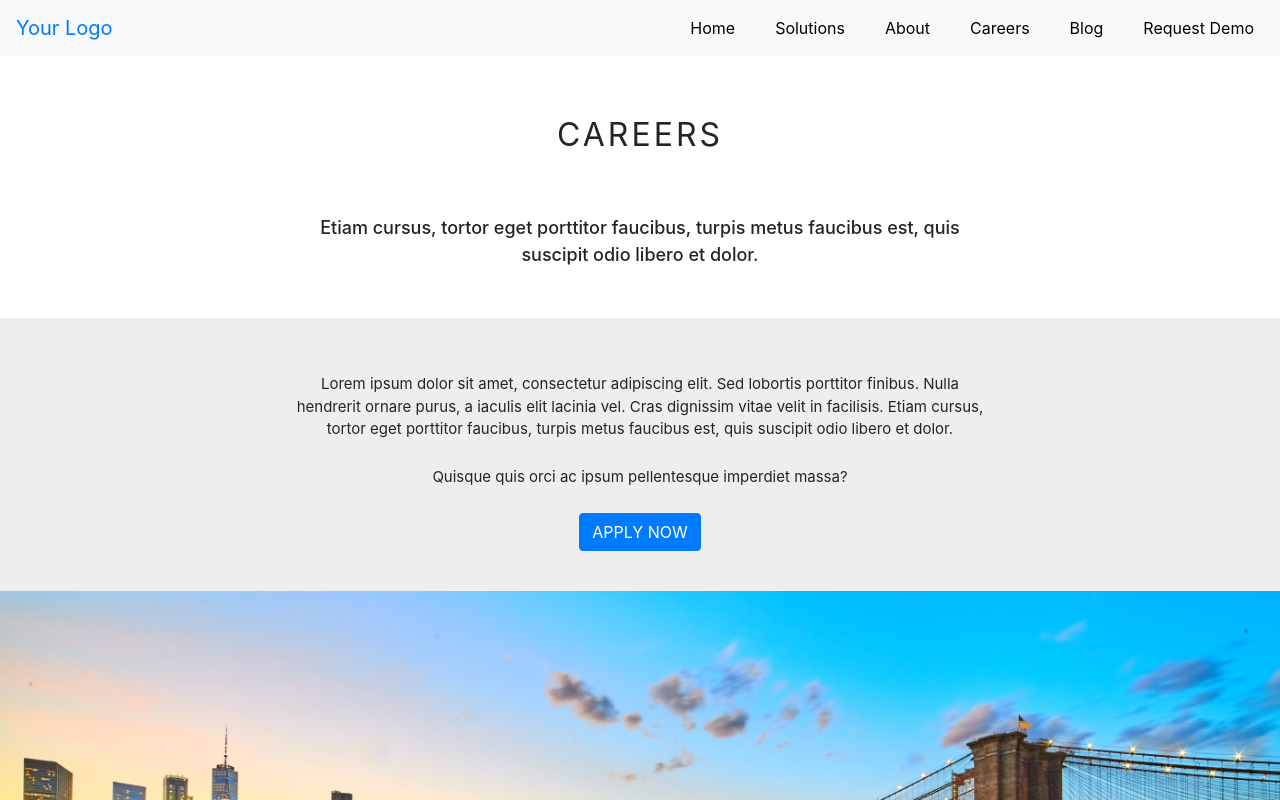
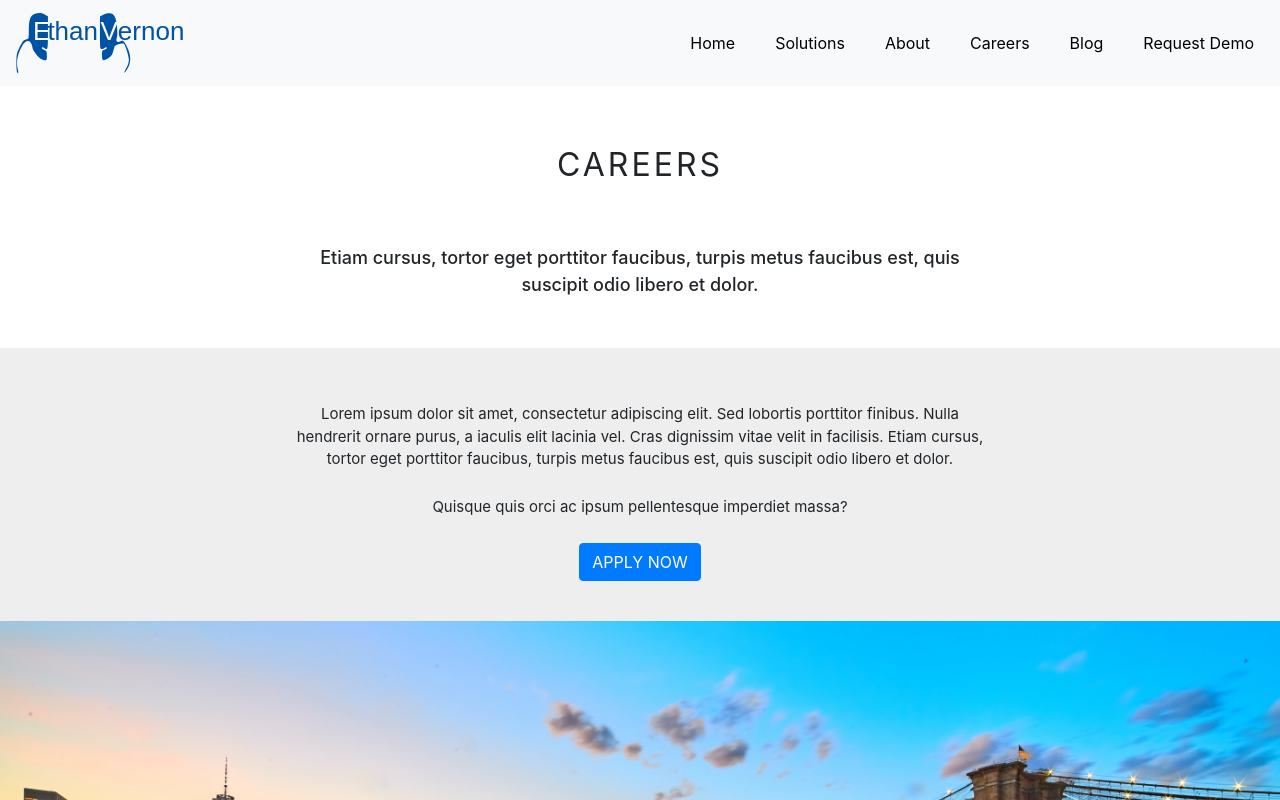
Before and after one commit to ethanvernon/company-page, a React (Create React App) app: page /careers in a window 1280 px wide. Shown: the top 800 px of the page. Built offline with nearby package versions, Linux system fonts and the light colour scheme.

Commit message:
logo.svg change and Header.js

```diff
--- a/src/App.css
+++ b/src/App.css
@@ -44,7 +44,7 @@ li a:hover {
 /*--------------------------------------------------------------------------------------------------------------------------*/
 
 .main {
-  margin-top:56px;
+  margin-top:86px;
   background-image: url(./main.jpg);
   height:400px;
   overflow:hidden;
@@ -321,7 +321,7 @@ li a:hover {
 /*--------------------------------------------------------------------------------------------------------------------------*/
 
 .about {
-  margin-top:56px;
+  margin-top:86px;
   background-image: url(./work.jpg);
   height:200px;
   overflow:hidden;
@@ -430,7 +430,7 @@ li a:hover {
 /*-----------------------------------------careers--------------------------------------------------------------------------*/
 /*--------------------------------------------------------------------------------------------------------------------------*/
 .careers-page {
-  margin-top:56px;
+  margin-top:86px;
   text-align:center;
 }
 
--- a/src/Header.js
+++ b/src/Header.js
@@ -10,6 +10,7 @@ import {
   Button,
   Collapse,
   NavbarToggler } from 'reactstrap';
+import logo from './logo.svg';
 
 export class Header extends Component {
 	  constructor(props) {
@@ -30,7 +31,7 @@ export class Header extends Component {
 	render() {
 	return (
 		<Navbar color='light' light expand='md'>
-			<NavbarBrand href="/" className="mr-auto"><Link to="/">Your Logo</Link></NavbarBrand>
+			<NavbarBrand href="/" className="mr-auto"><Link to="/"><img src={logo}/></Link></NavbarBrand>
 			<NavbarToggler onClick={this.toggle} className='mr-2'/>
 			<Collapse isOpen={this.state.isOpen} navbar>
 				<Nav navbar className='ml-auto'>
```
Also changed, not shown: src/logo.svg.
